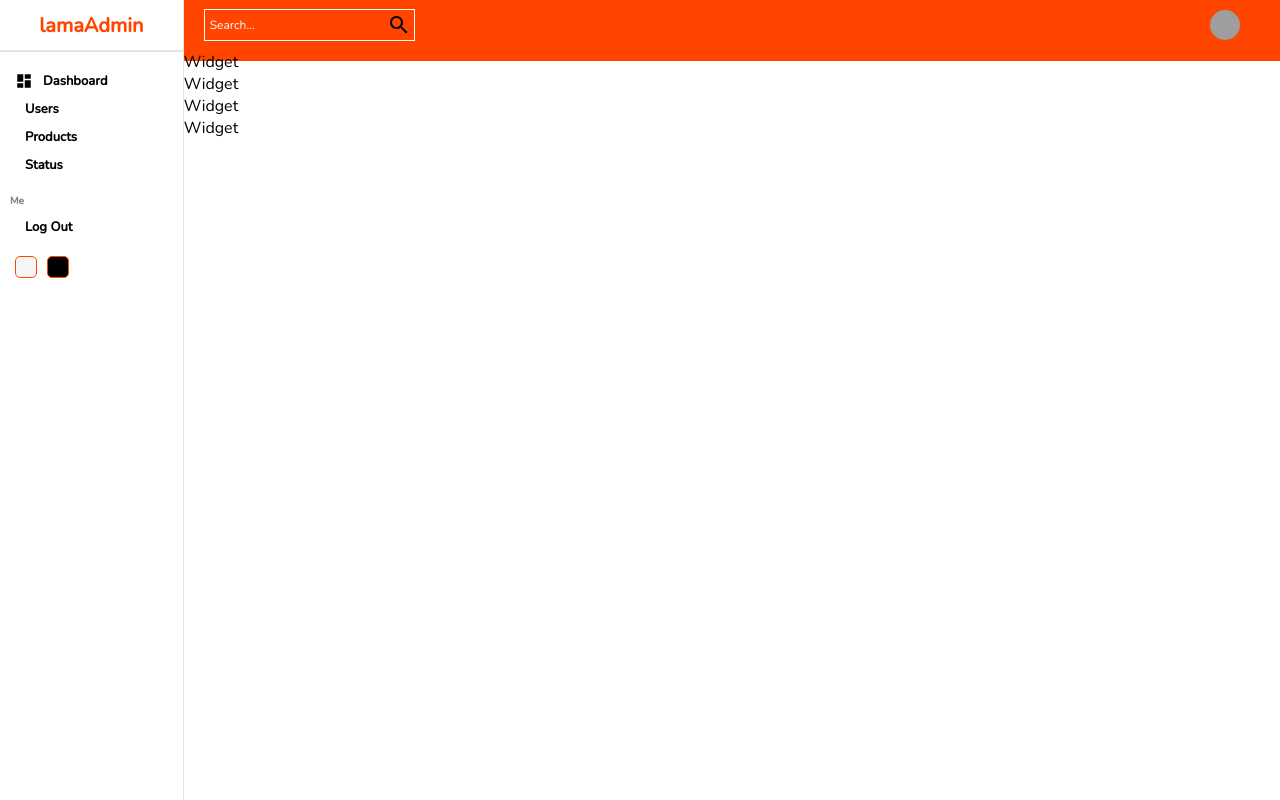
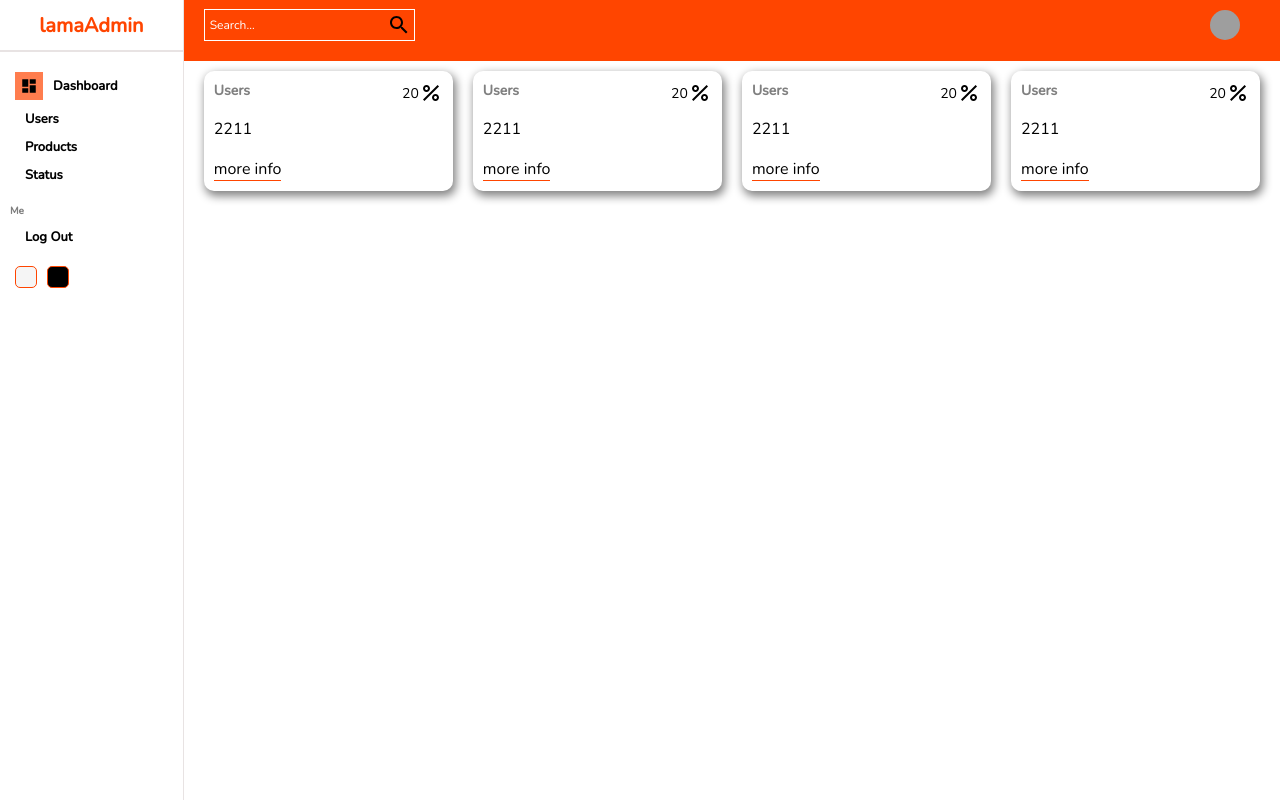
Before and after one commit to Dokkaneh/ReactDashboard, a React (Create React App) app: page / in a window 1280 px wide. Built offline with nearby package versions, Linux system fonts and the light colour scheme; grey boxes are pictures that could not be loaded.

Commit message:
Widget style Modified

```diff
--- a/src/components/widget/Widget.jsx
+++ b/src/components/widget/Widget.jsx
@@ -1,7 +1,20 @@
 import './Widget.scss'
-const Widget = () => {
+import PercentIcon from '@mui/icons-material/Percent';
+const Widget = ({ type }) => {
+  let data;
   return (
-    <div>Widget</div>
+      <div className='widget'>
+      <div className="left">
+        <span className='title'>Users</span>
+        <span className='counter'>2211</span>
+        <span className='link'>more info</span>
+
+          </div>
+      <div className="right">
+        <div className="percentage positive">
+        20 <PercentIcon/> </div>
+          </div>
+    </div>
   )
 }
 
--- a/src/components/widget/Widget.scss
+++ b/src/components/widget/Widget.scss
@@ -0,0 +1,47 @@
+.widget{
+    display: flex;
+    flex: 1;
+    padding: 10px;
+    justify-content: space-between;
+    -webkit-box-shadow: 2px 4px 10px 1px black;
+    box-shadow: 2px 4px 10px 1px grey;
+    border-radius: 10px;
+    height: 100px;
+    .left, .right{
+        display: flex;
+        flex-direction: column;
+        justify-content: space-between;
+    }
+    .title{
+        font-weight: bold;
+        font-size: 14px;
+        color: grey;
+    }
+    .counter{
+        font-style: 28px;
+        font-weight: 300;
+    }
+    .link{
+        width: max-content;
+        font-style: 12px;
+        border-bottom: 1px solid orangered;
+    }
+    .percentage{
+        display: flex;
+        align-items: center;
+        font-size:14px;
+
+    }
+    // &.positive{
+    //     color: green;
+    // }
+    // &.negative{{
+    //     color: red;
+    // }
+}
+.icon{
+    font-style: 18px;
+    padding: 5px;
+    align-self: flex-end;
+    background-color: rgba(255, 68, 0, 0.693);
+}
--- a/src/pages/home/Home.js
+++ b/src/pages/home/Home.js
@@ -1,7 +1,7 @@
 import React from 'react'
 import Navbar from '../../components/navbar/Navbar';
 import Sidebar from '../../components/sidebar/Sidebar';
-import Widget from '../../components/widget/Widget';
+import Widget from '../../components/widget/Widget.jsx';
 
 import './home.scss';
 
@@ -12,10 +12,10 @@ const Home = () => {
       <div className='homeContainer'>
         <Navbar />
         <div className="widgets">
-          <Widget />
-          <Widget/>
-          <Widget/>
-          <Widget/>
+          <Widget type="user" />
+          <Widget type="order"/>
+          <Widget type="earnings"/>
+          <Widget type="balance"/>
         </div>
       </div>
     </div>
--- a/src/pages/home/home.scss
+++ b/src/pages/home/home.scss
@@ -1,6 +1,14 @@
 .home{
     display:  flex;
+
+
+    .homeContainer{
+        flex:6;
+
+        .widgets{
+            display: flex;
+            padding: 20px;
+            gap: 20px;
+        }
+    }
 }
-.homeContainer{
-    flex:6;
-}
```
